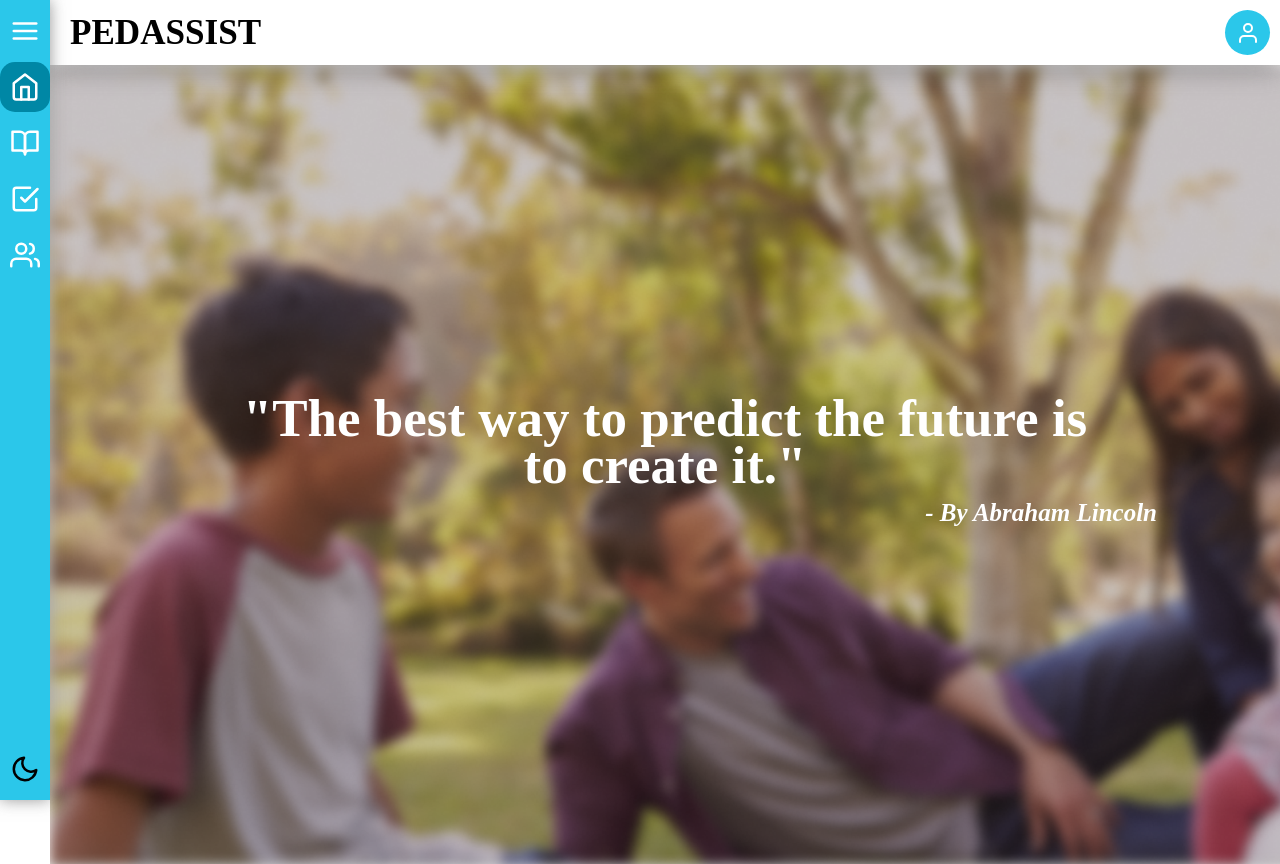
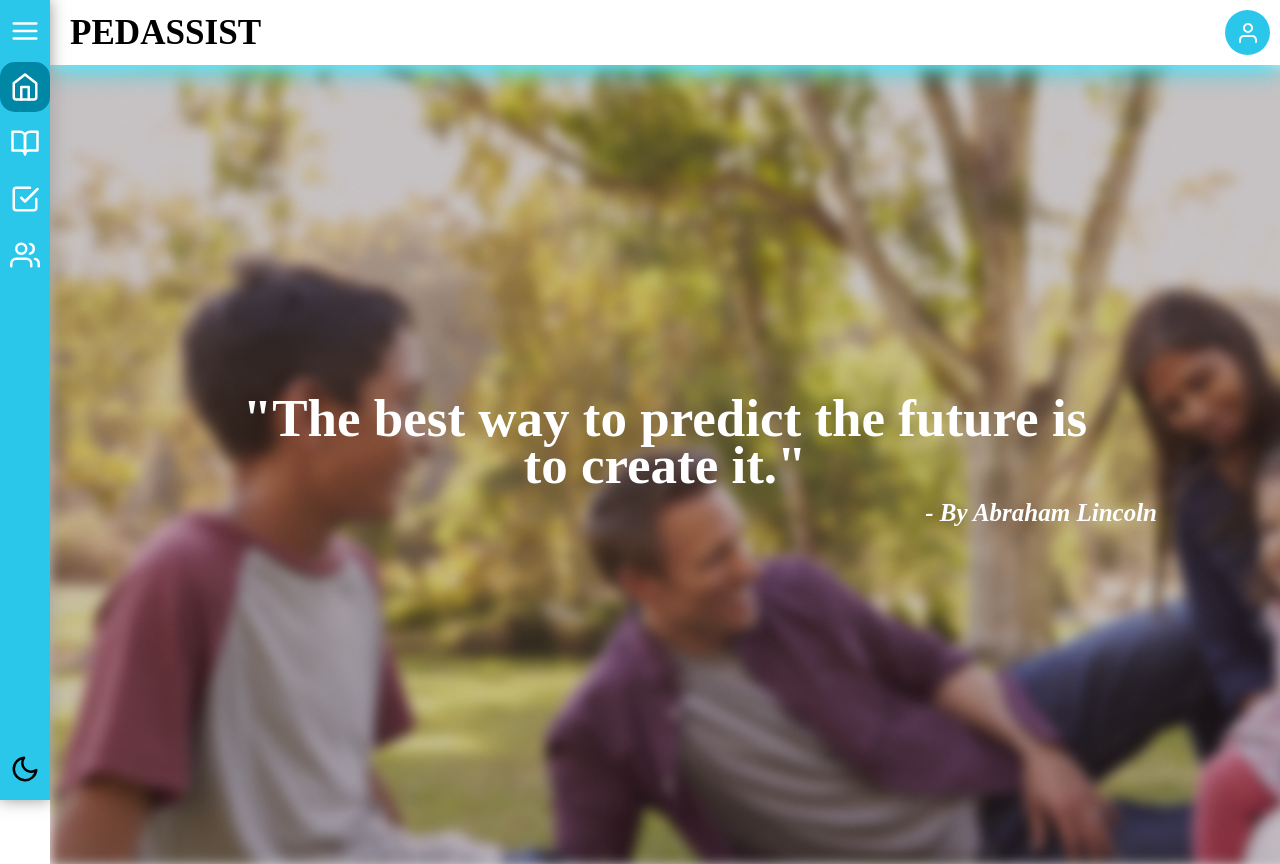
Before and after one commit to mayani2002/PEDASSIST, a PHP site: page / in a window 1280 px wide. Shown: the top 864 px of the page. Run offline with PHP 8.4, Linux system fonts and the light colour scheme; some libraries are stand-ins or nearby versions; some web fonts are replaced.

Commit message:
bugs fixed

```diff
--- a/sidenavbar_header.css
+++ b/sidenavbar_header.css
@@ -7,7 +7,7 @@
     --text-border-color: #000000;
     --indicator-border: #FFFFFF;
     --indicator-shadow: #000000;
-    --shadow-color: #4444448e;
+    --shadow-color: #00E0FF;
     --profile-icon-bg-color: #2bc7ea;
     --black_white: #000000;
     --white_black: #fff;
@@ -24,7 +24,7 @@
     --text-border-color: #FFFFFF;
     --indicator-border: #000000;
     --indicator-shadow: #FFFFFF;
-    --shadow-color: #00E0FF;
+    --shadow-color: #4444448e;
     --profile-icon-bg-color: #0D0D0D;
     --black_white: #FFFFFF;
     --white_black: #000;
```
